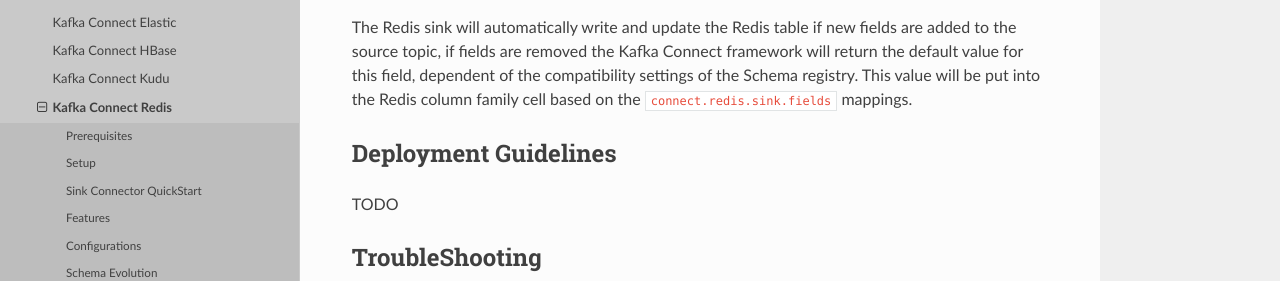
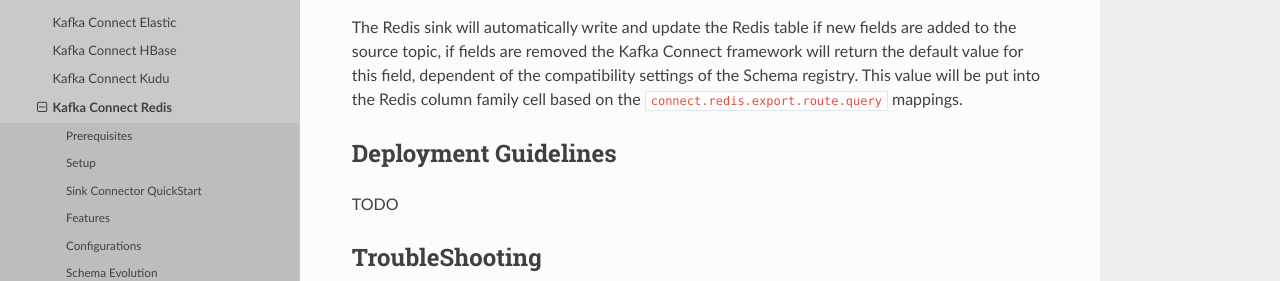
Before and after one commit to waffle-iron/docs, a Sphinx documentation site: the page built from source/redis.rst, in a window 1280 px wide and 900 px high, scrolled down 6390 px. Shown: the part 390-671 px from the top of the window. Built offline with Sphinx 7.4.7 and the Read the Docs theme 2.0.0, drawn with Linux system fonts in a browser that asks for light colours.

Commit message:
update redis doc

```diff
--- a/source/redis.rst
+++ b/source/redis.rst
@@ -343,7 +343,7 @@
 The Redis sink will automatically write and update the Redis table if new fields are added to the source topic,
 if fields are removed the Kafka Connect framework will return the default value for this field, dependent of the
 compatibility settings of the Schema registry. This value will be put into the Redis column family cell based on the
-``connect.redis.sink.fields`` mappings.
+``connect.redis.export.route.query`` mappings.
 
 Deployment Guidelines
 ---------------------
```
